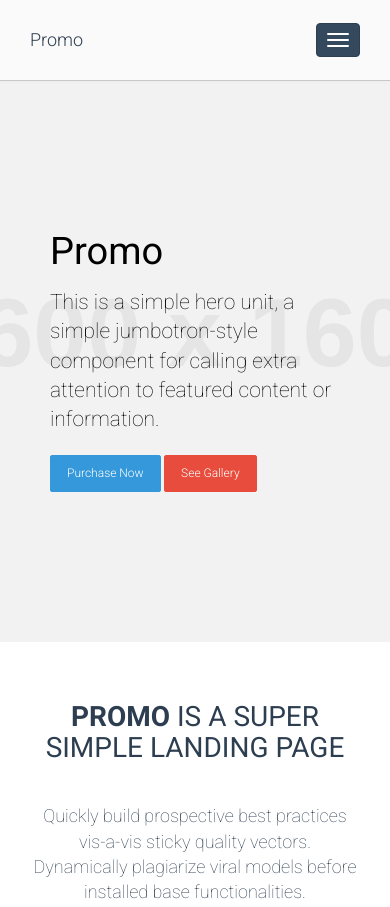
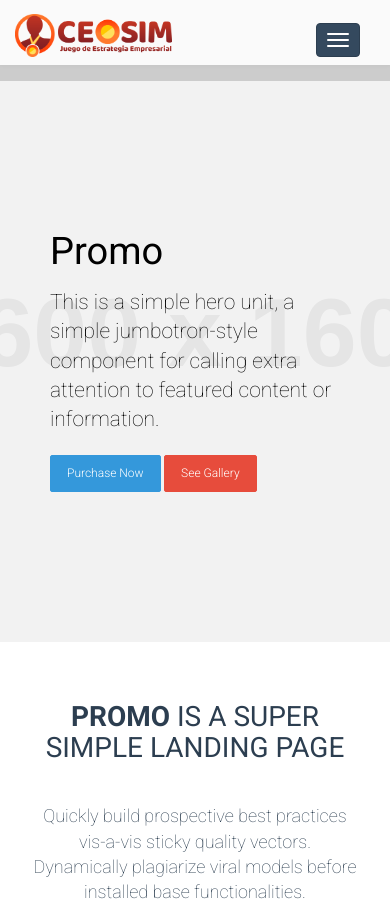
Before and after one commit to calbertosm/nuevagestion.github.io, a plain HTML site: page index.html in a window 390 px wide. Shown: the top 907 px of the page. Drawn offline with Linux system fonts and the light colour scheme; placeholder pictures from the web are drawn by us.

Commit message:
Agregar logo

```diff
--- a/assets/css/style.css
+++ b/assets/css/style.css
@@ -245,6 +245,32 @@ pre {
 }
 .panel-default>.panel-heading+.panel-collapse .panel-body {
 	border-top:none;
+}
+
+.navbar-header {
+	position: relative;
+}
+
+.navbar-brand {
+	position: absolute;
+	left: 0;
+	top: 14px;
+
+	padding: 14px !important;
+	background-image: url(../images/ceosim_v.png);
+	background-repeat: no-repeat;
+	background-position: center;
+	background-size: cover;
+	height: 100px;
+	width: 100px;
+}
+
+@media (max-width: 767px) {
+	.navbar-brand {
+		background-image: url(../images/ceosim_h.png);
+		width: 157px;
+    	height: 43px;
+	}
 }
 
 /*	Form
--- a/index.html
+++ b/index.html
@@ -46,7 +46,7 @@
 	        <span class="icon-bar"></span>
 	      </button>
 	      <!-- Your Logo -->
-	      <a href="../" class="navbar-brand">Promo</a>
+	      <a href="../" class="navbar-brand">&nbsp;</a>
 	    </div>
 	    <!-- Start Navigation -->
 	    <nav class="collapse navbar-collapse bs-navbar-collapse navbar-right" role="navigation">
```
Also changed, not shown: assets/images/ceosim_h.png (added), assets/images/ceosim_v.png (added).
